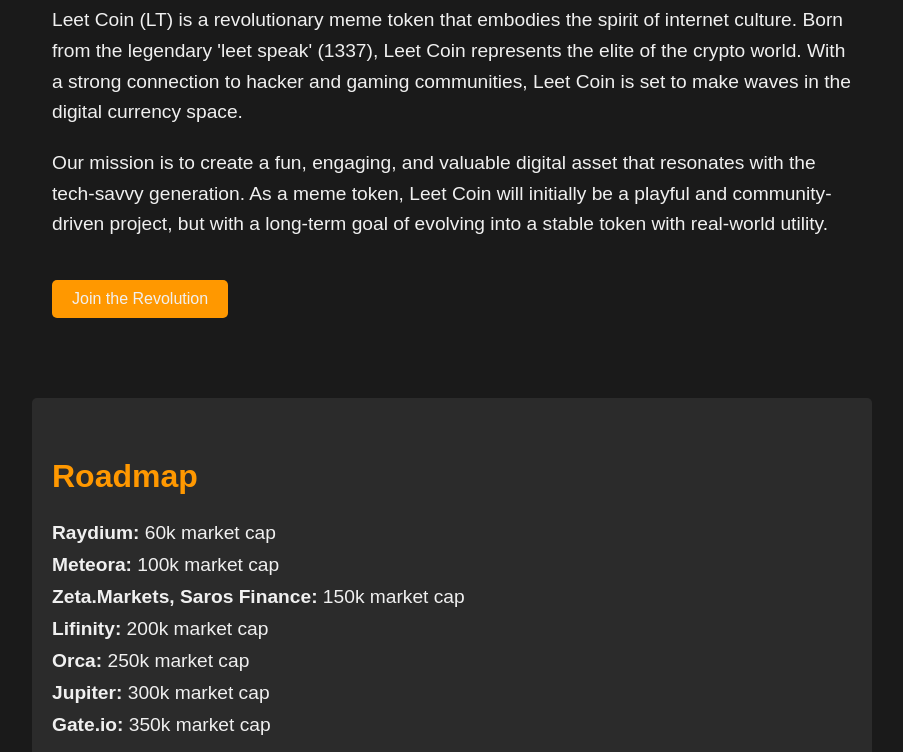
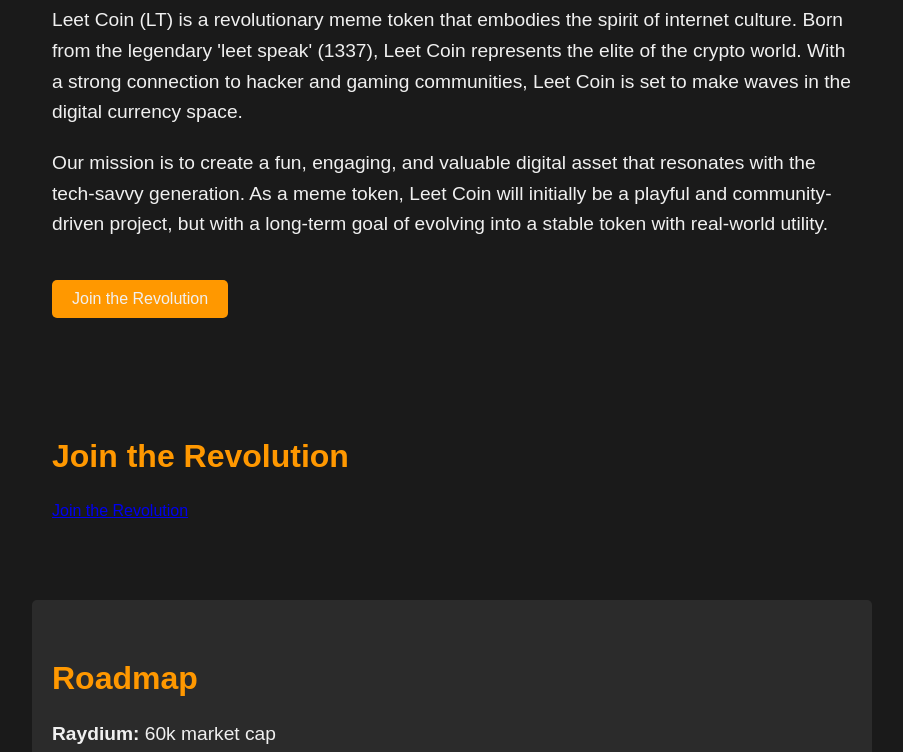
Before and after one commit to Leet-dev-coin/leetcoin, a plain HTML site: page index.html in a window 1280 px wide. Shown: the part 417-1169 px from the top of the page, without its empty margins (188-1091 px from the left). Drawn offline with Linux system fonts and the light colour scheme; a script that the page names is missing.

Commit message:
Update index.html

```diff
--- a/index.html
+++ b/index.html
@@ -17,6 +17,11 @@
         <p>Our mission is to create a fun, engaging, and valuable digital asset that resonates with the tech-savvy generation. As a meme token, Leet Coin will initially be a playful and community-driven project, but with a long-term goal of evolving into a stable token with real-world utility.</p>
         <a href="#" class="button">Join the Revolution</a>
     </section>
+    <section class="join-revolution">
+    <h2>Join the Revolution</h2>
+    <a href="https://example.com/join" target="_blank" class="join-button">Join the Revolution</a>
+</section>
+
 
     <section class="roadmap">
         <h2>Roadmap</h2>
```
